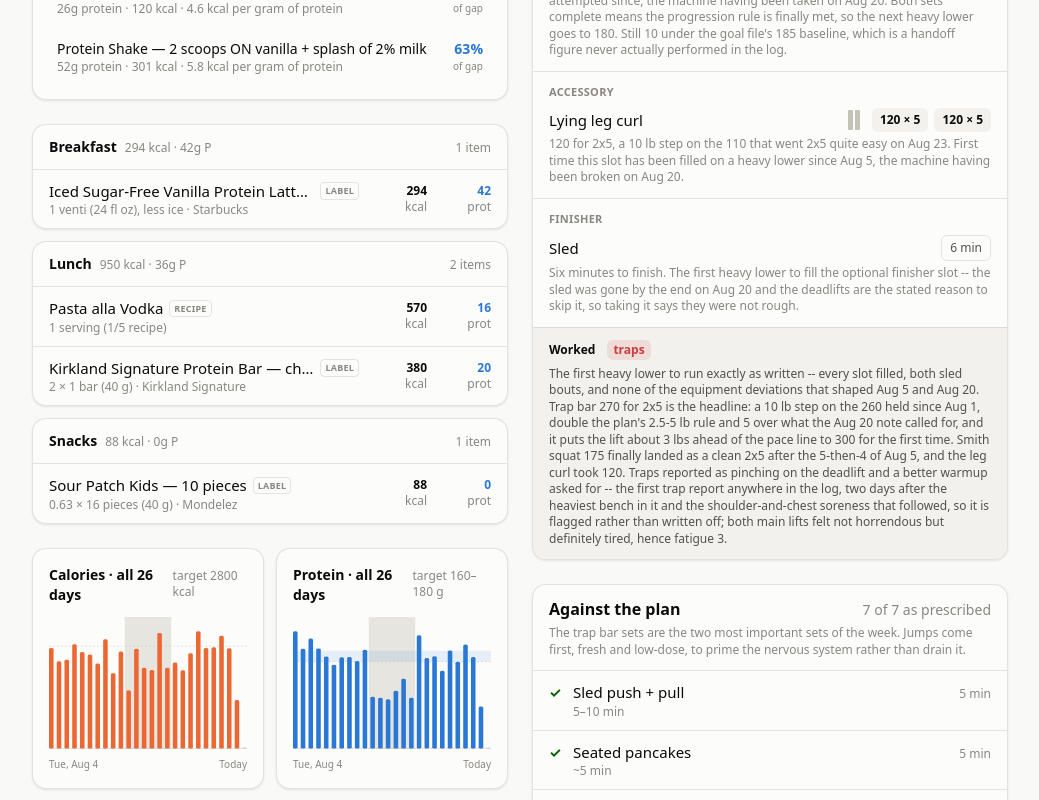
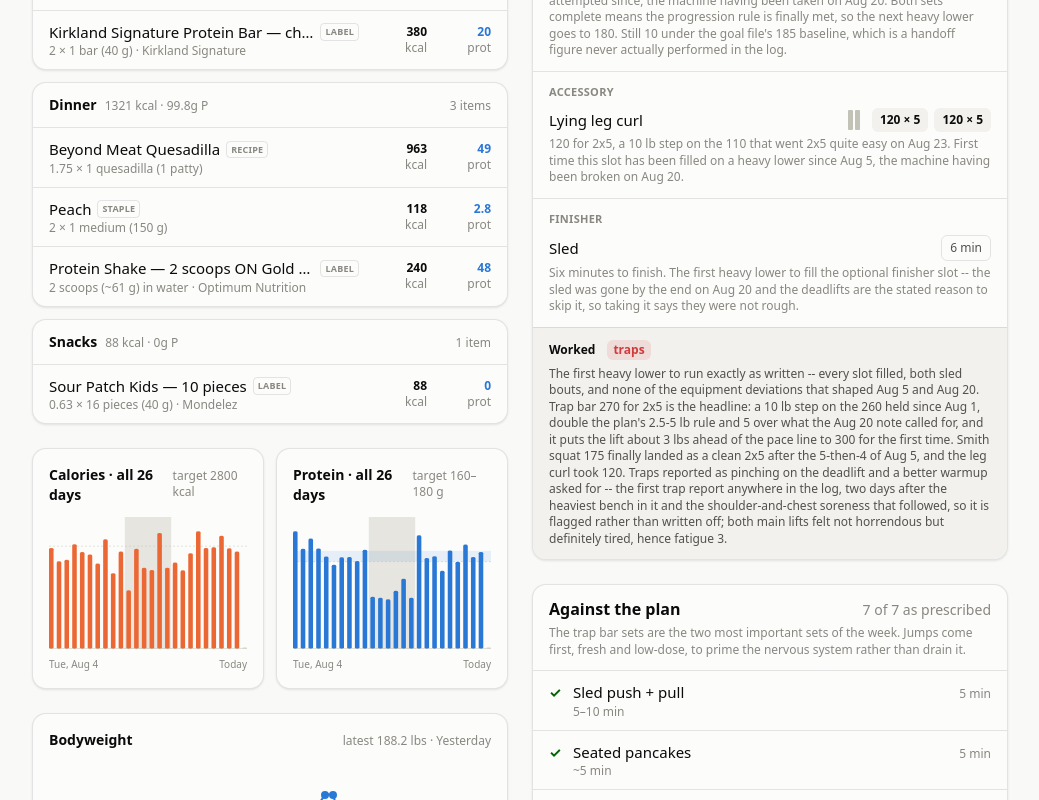
Before and after one commit to soldoutbudokan/Health, a Next.js app: page /Health/ in a window 1280 px wide. Shown: the part 1020-1820 px from the top of the page, without its empty margins (120-1159 px from the left). Built offline with nearby package versions, Linux system fonts and the light colour scheme.

Commit message:
Log the Aug 28 dinner; add the peach to the staples catalog

```diff
--- a/src/data/staples.ts
+++ b/src/data/staples.ts
@@ -542,6 +542,16 @@ export const STAPLE_FOODS: Food[] = [
     tags: ["banana", "fruit", "snack"],
   },
   {
+    id: "staple-peach",
+    name: "Peach",
+    source: "staple",
+    per: "1 medium (150 g)",
+    gramsPerServing: 150,
+    macros: { calories: 59, protein: 1.4, carbs: 14.3, fat: 0.4, fiber: 2.3, sugar: 12.6, sodium: 0 },
+    note: "USDA raw peach scaled from its per-100 g row to USDA's own medium fruit at 150 g; added August 28, 2026 when two were eaten and nothing in this catalog covered them. Sodium is a true 0 rather than a floor — raw and unsalted, like the apple and banana above. Atwater lands at 66 against 59, +12%, the widest miss in this file: USDA computes fruit energy with fruit-specific factors instead of the general 4/4/9, and fibre yields well under 4 kcal/g. The apple (+10%) and banana (+11%) miss the same way for the same reason, so read this as the raw-fruit artefact rather than a misread figure — but the size is the real soft input, since a large peach runs nearer 175 g and would add about a quarter.",
+    tags: ["peach", "fruit", "snack"],
+  },
+  {
     id: "staple-olive-oil",
     name: "Olive oil",
     source: "staple",
```
Also changed, not shown: data/log.csv.
